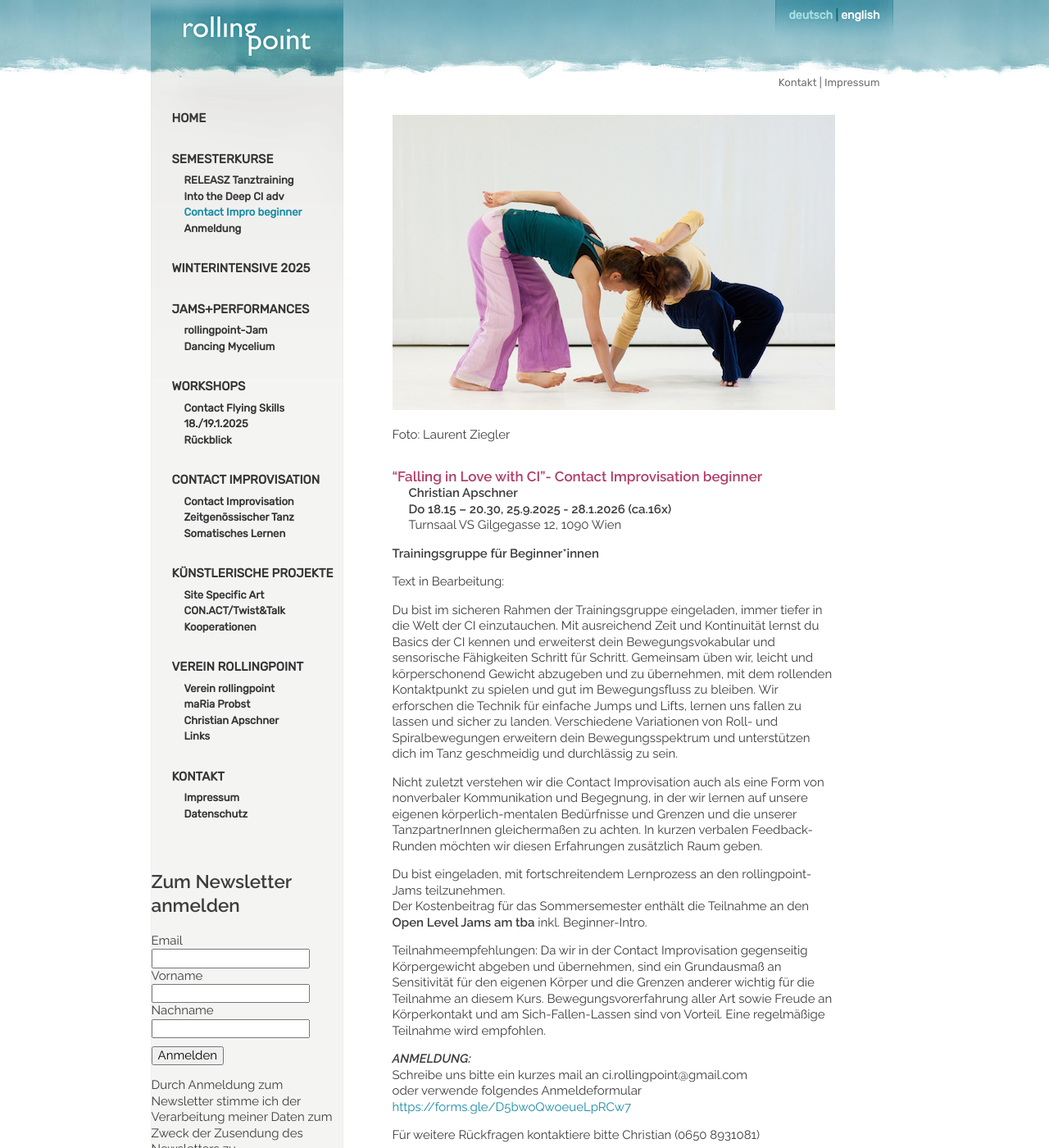
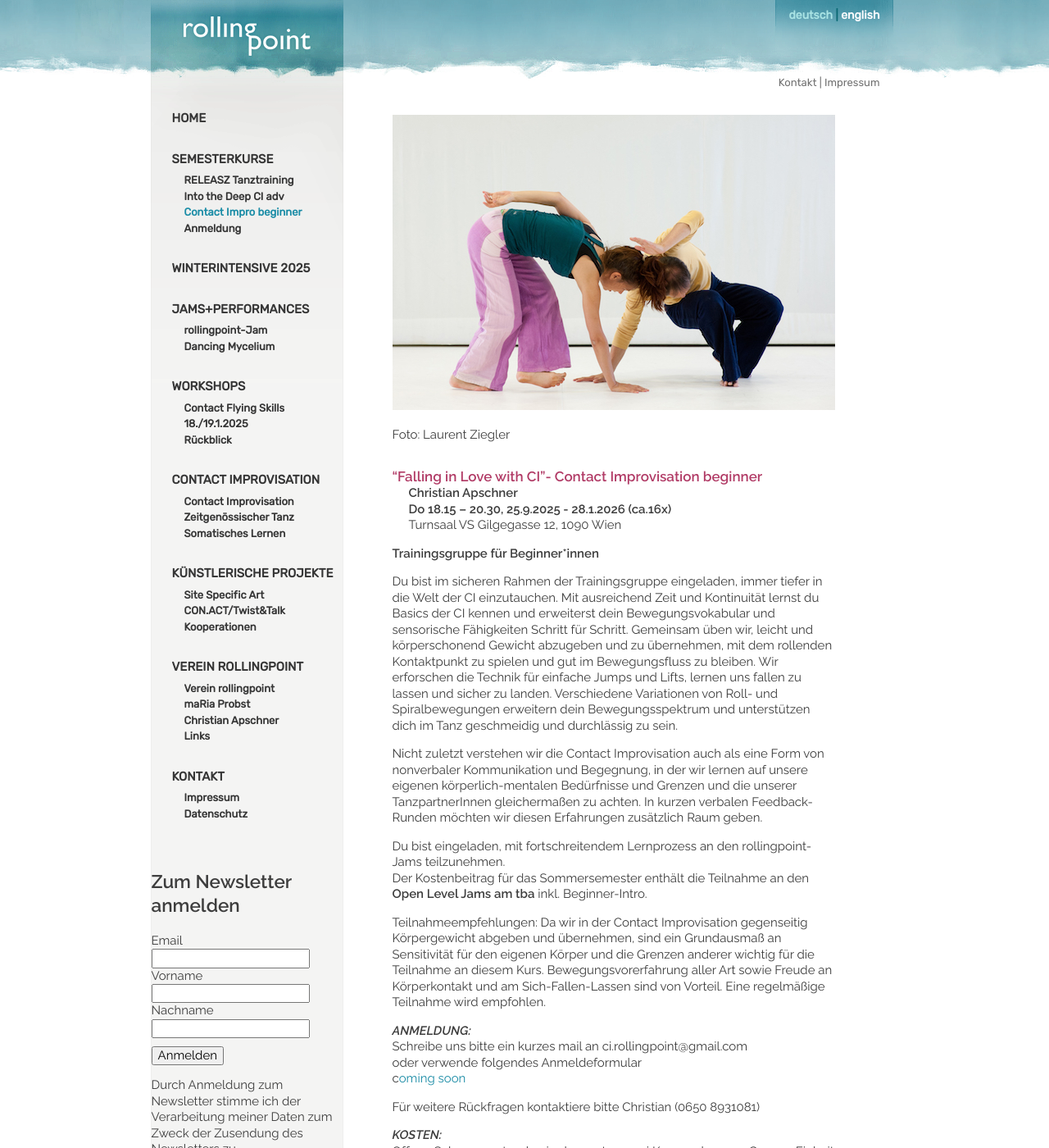
Before and after one commit to manulari/rollingpointat, a Jekyll site: the page built from _pages_de/contactbeg.md, in a window 1280 px wide and 1400 px high. Shown: the whole window at 82% size. Built offline with Jekyll 4.4.1, drawn with Linux system fonts in a browser that asks for light colours; comment, search, counter and statistics services are not loaded.

Commit message:
Update page (de) “contactbeg”

```diff
--- a/_pages_de/contactbeg.md
+++ b/_pages_de/contactbeg.md
@@ -15,8 +15,6 @@ Turnsaal VS Gilgegasse 12, 1090 Wien
 
 **Trainingsgruppe für Beginner*innen**
 
-Text in Bearbeitung:
-
 Du bist im sicheren Rahmen der Trainingsgruppe eingeladen, immer tiefer in die Welt der CI einzutauchen. Mit ausreichend Zeit und Kontinuität lernst du Basics der CI kennen und erweiterst dein Bewegungsvokabular und sensorische Fähigkeiten Schritt für Schritt. Gemeinsam üben wir, leicht und körperschonend Gewicht abzugeben und zu übernehmen, mit dem rollenden Kontaktpunkt zu spielen und gut im Bewegungsfluss zu bleiben. Wir erforschen die Technik für einfache Jumps und Lifts, lernen uns fallen zu lassen und sicher zu landen. Verschiedene Variationen von Roll- und Spiralbewegungen erweitern dein Bewegungsspektrum und unterstützen dich im Tanz geschmeidig und durchlässig zu sein.
 
 Nicht zuletzt verstehen wir die Contact Improvisation auch als eine Form von nonverbaler Kommunikation und Begegnung, in der wir lernen auf unsere eigenen körperlich-mentalen Bedürfnisse und Grenzen und die unserer TanzpartnerInnen gleichermaßen zu achten. In kurzen verbalen Feedback-Runden möchten wir diesen Erfahrungen zusätzlich Raum geben.
@@ -29,7 +27,7 @@ Teilnahmeempfehlungen: Da wir in der Contact Improvisation gegenseitig Körperge
 ***ANMELDUNG:***\
 Schreibe uns bitte ein kurzes mail an ci.rollingpoint@gmail.com\
 oder verwende folgendes Anmeldeformular\
-<https://forms.gle/D5bwoQwoeueLpRCw7>
+c[oming soon](https://forms.gle/D5bwoQwoeueLpRCw7)
 
 Für weitere Rückfragen kontaktiere bitte Christian (0650 8931081)
 
```
